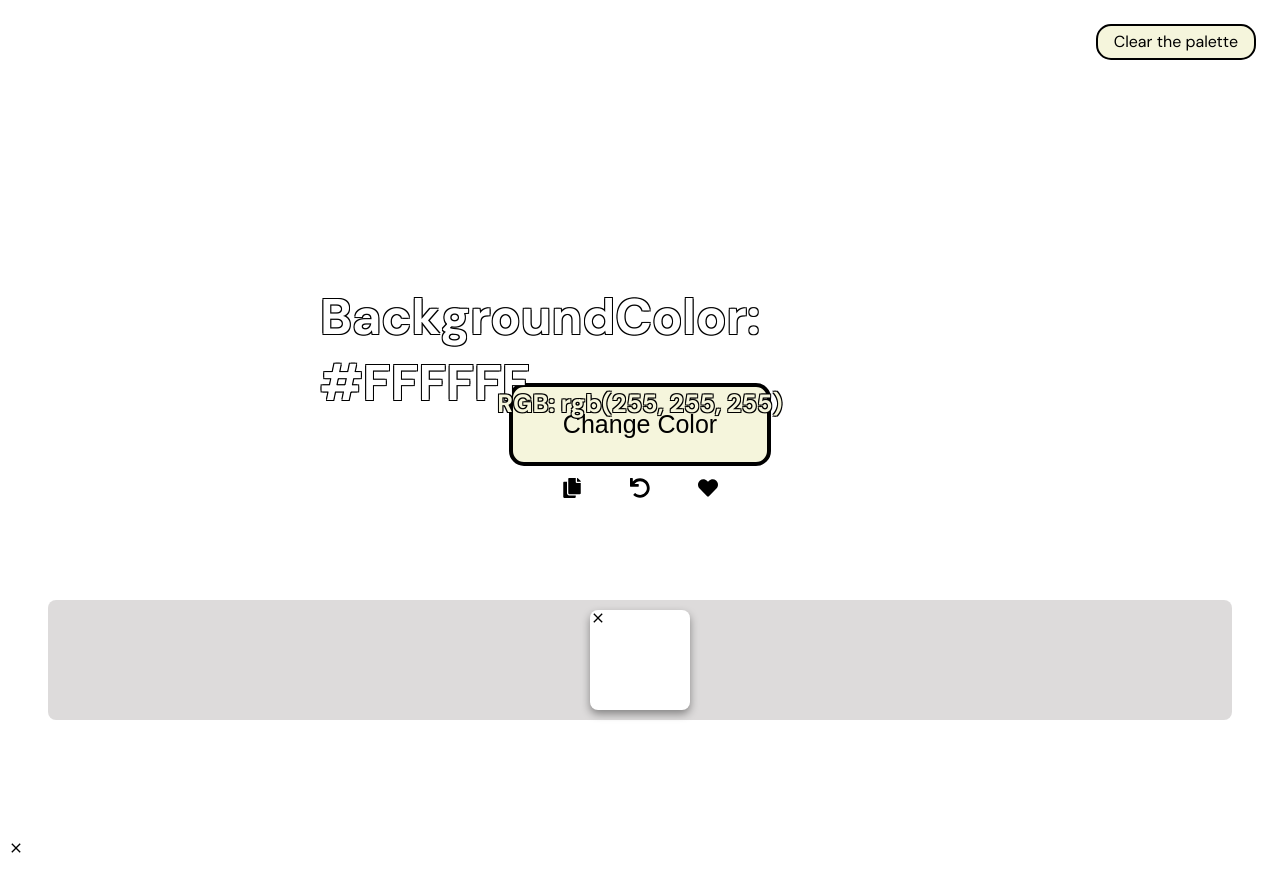
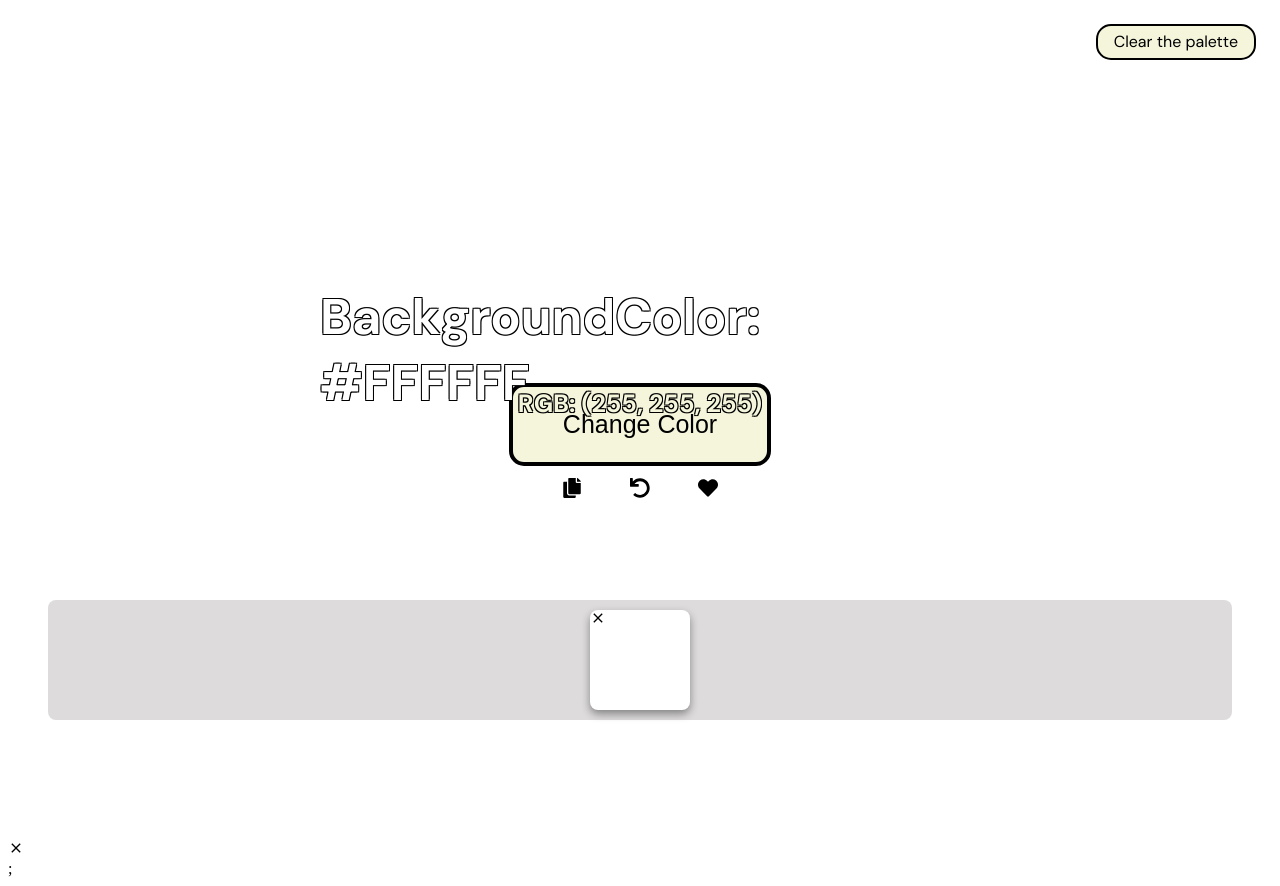
Before and after one commit to melpsh/colorExtender, a React (Vite) app: page / in a window 1280 px wide. Both pictures are taken after a click on the icon 708 px from the left and 488 px from the top of the page. Built offline with nearby package versions, Linux system fonts and the light colour scheme; a web font is replaced by a local one.

Commit message:
made some unimportant small changes

```diff
--- a/src/components/Button.jsx
+++ b/src/components/Button.jsx
@@ -14,10 +14,10 @@ const Button = ({ currentColor, onColorChange, counter, setCounter }) => {
 
     onColorChange(hexColor);
     setCounter(counter+1);
-    console.log("counterrrr: ",counter);
+    // console.log("counterrrr: ",counter);
 
 
-    console.log('asgharrrrrrr',animationRef)
+    // console.log('asgharrrrrrr',animationRef)
     if (animationRef.current) {
         animationRef.current.style.animation = 'none';
         void animationRef.current.offsetWidth;
--- a/src/components/ColorPalette.jsx
+++ b/src/components/ColorPalette.jsx
@@ -1,8 +1,10 @@
-import React from 'react';
+import React, { useState } from 'react';
 import './colorPalette.css'
 import { MdClose } from 'react-icons/md';
 
 const ColorPalette = ({ colors, onColorClick, onRemoveColor , onClearPalette, counter}) => {
+  const [hoveredColor, setHoveredColor] = useState(null);
+
   const handleColorClick = (color) => {
     console.log('Color clicked:', color);
     onColorClick(color);
@@ -12,14 +14,30 @@ const ColorPalette = ({ colors, onColorClick, onRemoveColor , onClearPalette, co
     onRemoveColor(color);
   };
 
+  const handleMouseEnter = (color) => {
+    // setHoveredColor(color);
+    console.log("mouse enter is working");
+  };
+
+  const handleMouseLeave = () => {
+    setHoveredColor(null);
+  };
+
   return (
     <div className="color-palette">
       {colors.map((color) => (
-        <div key={counter} className="color-square" style={{ backgroundColor: color }}>
+        <div
+        key={counter}
+        className="color-square"
+        style={{ backgroundColor: color }}
+        onMouseEnter={()=> handleMouseEnter(color)}
+        onMouseLeave={handleMouseLeave}
+        >
           <div className="color-overlay" onClick={() => handleColorClick(color)}></div>
           <div className="remove-icon" onClick={() => handleRemoveColorClick(color)}>
             <MdClose />
           </div>
+          {hoveredColor === color && alert('hovereddddddd')};
         </div>
       ))}
       <button className="clear-palette-btn" onClick={onClearPalette}>
--- a/src/components/ColorText.jsx
+++ b/src/components/ColorText.jsx
@@ -6,7 +6,7 @@ const ColorText = ({ backgroundColor }) => {
     const r = parseInt(hex.substring(1, 3), 16);
     const g = parseInt(hex.substring(3, 5), 16);
     const b = parseInt(hex.substring(5, 7), 16);
-    return `rgb(${r}, ${g}, ${b})`;
+    return `(${r}, ${g}, ${b})`;
   };
 
 
```
